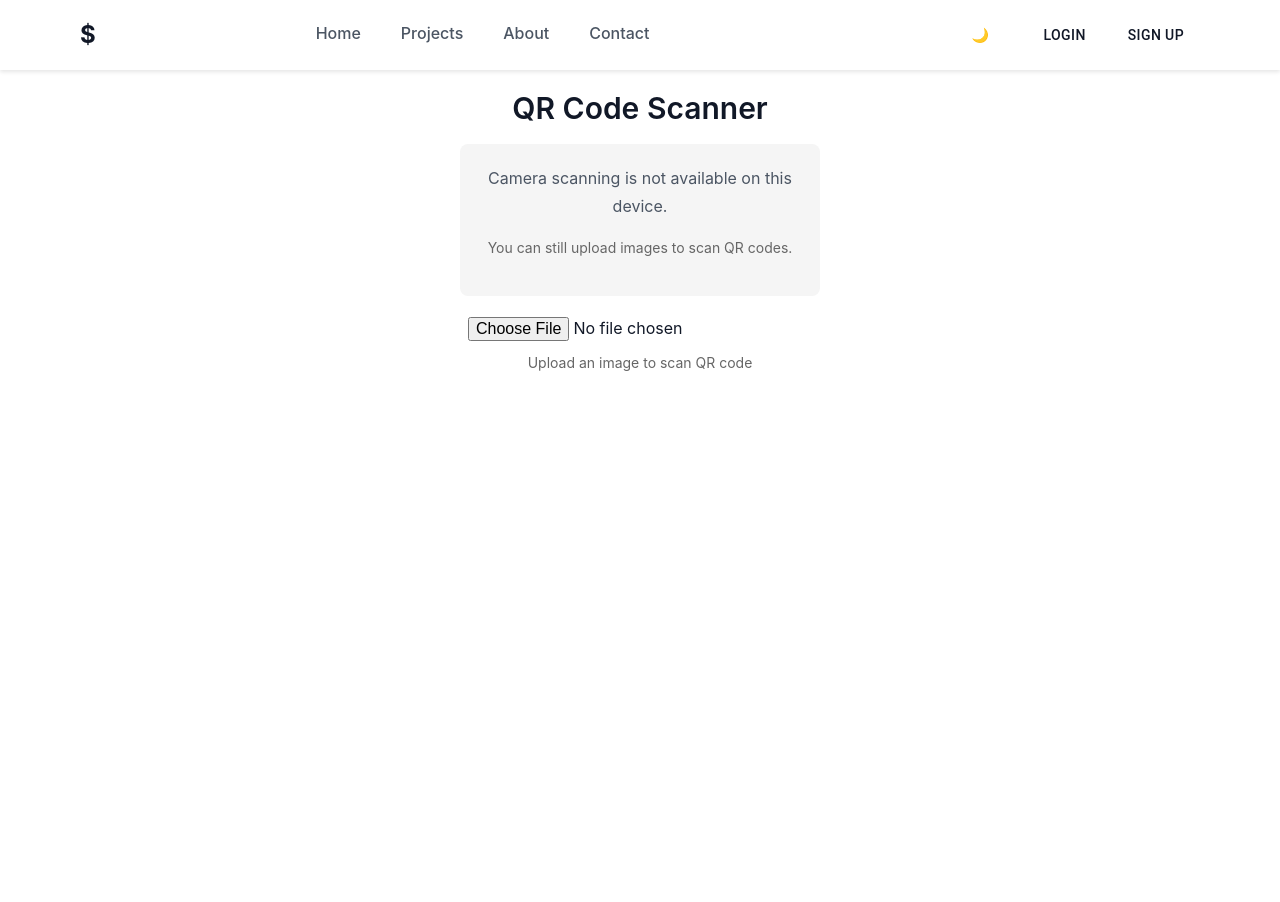
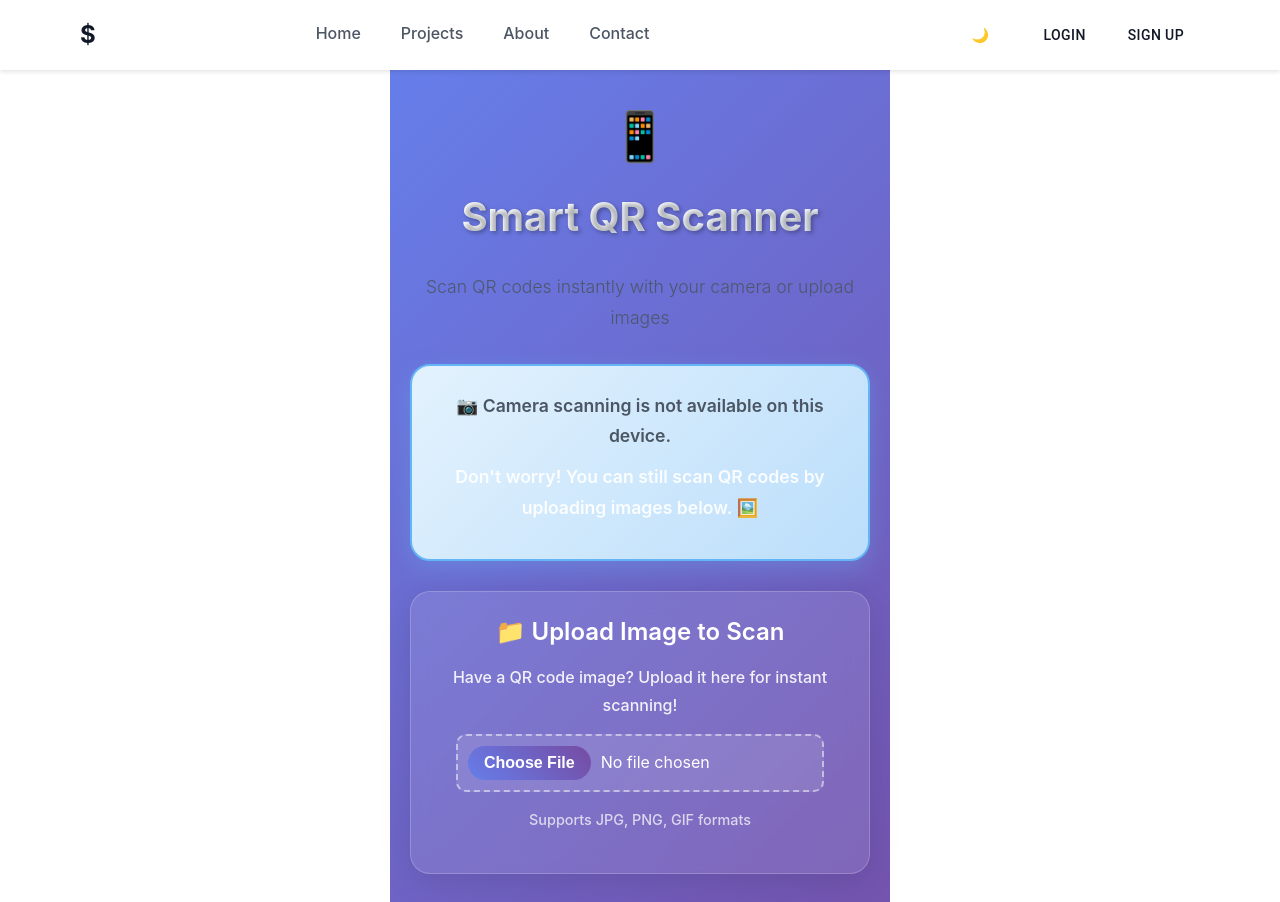
Before and after one commit to memories-storage/Frontend, a React (Create React App) app: page /scanner in a window 1280 px wide. Shown: the top 902 px of the page. Before the commit the page ends 800 px from the top, so only its background shows below. Built offline with nearby package versions, Linux system fonts and the light colour scheme; no server answers; some icons are missing.

Commit message:
enhanced Scanner UI & added camera permission from browser

```diff
--- a/src/pages/Scanner/Scanner.css
+++ b/src/pages/Scanner/Scanner.css
@@ -0,0 +1,248 @@
+.scanner-container {
+  max-width: 500px;
+  margin: 0 auto;
+  text-align: center;
+  padding: 30px 20px;
+  background: linear-gradient(135deg, #667eea 0%, #764ba2 100%);
+  min-height: 100vh;
+  color: white;
+}
+
+.scanner-title {
+  margin-bottom: 30px;
+  font-size: 2.5rem;
+  font-weight: 700;
+  text-shadow: 2px 2px 4px rgba(0,0,0,0.3);
+  background: linear-gradient(45deg, #fff, #f0f8ff);
+  -webkit-background-clip: text;
+  -webkit-text-fill-color: transparent;
+  background-clip: text;
+}
+
+.scanner-subtitle {
+  font-size: 1.1rem;
+  margin-bottom: 30px;
+  opacity: 0.9;
+  font-weight: 300;
+}
+
+.camera-container {
+  margin-bottom: 30px;
+  background: rgba(255,255,255,0.1);
+  padding: 20px;
+  border-radius: 20px;
+  backdrop-filter: blur(10px);
+  border: 1px solid rgba(255,255,255,0.2);
+  box-shadow: 0 8px 32px rgba(0,0,0,0.1);
+}
+
+.camera-video {
+  width: 100%;
+  max-width: 350px;
+  border-radius: 15px;
+  box-shadow: 0 10px 30px rgba(0,0,0,0.3);
+}
+
+.permission-denied {
+  margin-bottom: 30px;
+  padding: 25px;
+  background: linear-gradient(135deg, #ffecd2 0%, #fcb69f 100%);
+  border-radius: 20px;
+  border: 2px solid #ff8a65;
+  box-shadow: 0 8px 25px rgba(255,138,101,0.3);
+  color: #d84315;
+}
+
+.permission-title {
+  color: #d84315;
+  margin-bottom: 15px;
+  font-weight: 700;
+  font-size: 1.3rem;
+}
+
+.permission-text {
+  font-size: 1rem;
+  color: #d84315;
+  margin-bottom: 20px;
+  line-height: 1.5;
+}
+
+.permission-instructions {
+  text-align: left;
+  margin-bottom: 20px;
+  font-size: 0.95rem;
+  color: #d84315;
+  background: rgba(255,255,255,0.3);
+  padding: 15px;
+  border-radius: 10px;
+}
+
+.permission-list {
+  margin: 8px 0;
+  padding-left: 20px;
+  line-height: 1.6;
+}
+
+.permission-list li {
+  margin-bottom: 8px;
+}
+
+.button-group {
+  display: flex;
+  gap: 12px;
+  justify-content: center;
+  flex-wrap: wrap;
+  margin-top: 20px;
+}
+
+.btn {
+  padding: 12px 24px;
+  color: white;
+  border: none;
+  border-radius: 25px;
+  cursor: pointer;
+  font-size: 0.95rem;
+  font-weight: 600;
+  transition: all 0.3s ease;
+  box-shadow: 0 4px 15px rgba(0,0,0,0.2);
+  text-transform: uppercase;
+  letter-spacing: 0.5px;
+}
+
+.btn:hover {
+  transform: translateY(-2px);
+  box-shadow: 0 6px 20px rgba(0,0,0,0.3);
+}
+
+.btn-primary {
+  background: linear-gradient(45deg, #667eea, #764ba2);
+}
+
+.btn-success {
+  background: linear-gradient(45deg, #56ab2f, #a8e6cf);
+}
+
+.btn-secondary {
+  background: linear-gradient(45deg, #6c757d, #495057);
+}
+
+.camera-unavailable {
+  margin-bottom: 30px;
+  padding: 25px;
+  background: linear-gradient(135deg, #e3f2fd 0%, #bbdefb 100%);
+  border-radius: 20px;
+  border: 2px solid #64b5f6;
+  color: #1565c0;
+  box-shadow: 0 8px 25px rgba(100,181,246,0.3);
+}
+
+.camera-unavailable p {
+  font-size: 1.1rem;
+  margin-bottom: 10px;
+  font-weight: 600;
+}
+
+.upload-section {
+  margin: 30px 0;
+  background: rgba(255,255,255,0.1);
+  padding: 25px;
+  border-radius: 20px;
+  backdrop-filter: blur(10px);
+  border: 1px solid rgba(255,255,255,0.2);
+  box-shadow: 0 8px 32px rgba(0,0,0,0.1);
+}
+
+.file-input {
+  margin-bottom: 15px;
+  padding: 10px;
+  border-radius: 10px;
+  border: 2px dashed rgba(255,255,255,0.5);
+  background: rgba(255,255,255,0.1);
+  color: white;
+  cursor: pointer;
+  transition: all 0.3s ease;
+}
+
+.file-input:hover {
+  border-color: rgba(255,255,255,0.8);
+  background: rgba(255,255,255,0.15);
+}
+
+.file-input::file-selector-button {
+  background: linear-gradient(45deg, #667eea, #764ba2);
+  color: white;
+  border: none;
+  padding: 8px 16px;
+  border-radius: 20px;
+  cursor: pointer;
+  font-weight: 600;
+  margin-right: 10px;
+}
+
+.upload-text {
+  font-size: 1rem;
+  color: rgba(255,255,255,0.9);
+  font-weight: 500;
+}
+
+.result-container {
+  margin-top: 30px;
+  padding: 25px;
+  background: linear-gradient(135deg, #e8f5e8 0%, #c8e6c9 100%);
+  border-radius: 20px;
+  border: 2px solid #4caf50;
+  box-shadow: 0 8px 25px rgba(76,175,80,0.3);
+  color: #2e7d32;
+}
+
+.result-container strong {
+  font-size: 1.2rem;
+  font-weight: 700;
+  display: block;
+  margin-bottom: 15px;
+}
+
+.result-text {
+  word-break: break-all;
+  margin-top: 15px;
+  font-size: 1rem;
+  font-family: 'Courier New', monospace;
+  background: rgba(255,255,255,0.5);
+  padding: 15px;
+  border-radius: 10px;
+  border: 1px solid rgba(76,175,80,0.3);
+  line-height: 1.5;
+}
+
+.scanner-icon {
+  font-size: 3rem;
+  margin-bottom: 20px;
+  display: block;
+  animation: pulse 2s infinite;
+}
+
+@keyframes pulse {
+  0% { transform: scale(1); }
+  50% { transform: scale(1.05); }
+  100% { transform: scale(1); }
+}
+
+.feature-highlight {
+  background: rgba(255,255,255,0.1);
+  padding: 15px;
+  border-radius: 15px;
+  margin: 20px 0;
+  border: 1px solid rgba(255,255,255,0.2);
+}
+
+.feature-highlight h3 {
+  margin-bottom: 10px;
+  font-size: 1.2rem;
+  font-weight: 600;
+}
+
+.feature-highlight p {
+  font-size: 0.95rem;
+  opacity: 0.9;
+  line-height: 1.5;
+}
--- a/src/pages/Scanner/Scanner.jsx
+++ b/src/pages/Scanner/Scanner.jsx
@@ -1,5 +1,6 @@
 import React, { useState, useRef } from 'react';
 import jsQR from 'jsqr';
+import './Scanner.css';
 
 const Scanner = () => {
   const [qrResult, setQrResult] = useState(null);
@@ -9,27 +10,27 @@ const Scanner = () => {
   const fileInputRef = useRef(null);
   const [hasRedirected, setHasRedirected] = useState(false);
 
-  // Load QR scanner component dynamically
   React.useEffect(() => {
     const loadQrScanner = async () => {
+      if (window.location.protocol !== 'https:' && window.location.hostname !== 'localhost') {
+        setQrResult('🔒 Camera access requires HTTPS. Please use a secure connection for the best experience!');
+        setCameraAvailable(false);
+        return;
+      }
+
       try {
         const QrScanner = await import('react-qr-scanner');
         setQrScannerComponent(() => QrScanner.default);
 
-        // Check for camera availability and permissions
         if (navigator.mediaDevices && navigator.mediaDevices.getUserMedia) {
-          // Check if we have permission to access camera
           try {
             const stream = await navigator.mediaDevices.getUserMedia({ video: true });
-            stream.getTracks().forEach(track => track.stop()); // Stop the stream immediately
+            stream.getTracks().forEach(track => track.stop());
             setCameraPermission('granted');
             setCameraAvailable(true);
           } catch (permissionError) {
-
             if (permissionError.name === 'NotAllowedError') {
               setCameraPermission('denied');
-              setCameraAvailable(false);
-            } else if (permissionError.name === 'NotFoundError') {
               setCameraAvailable(false);
             } else {
               setCameraAvailable(false);
@@ -38,8 +39,25 @@ const Scanner = () => {
         } else {
           setCameraAvailable(false);
         }
+
+        if (navigator.permissions && navigator.permissions.query) {
+          try {
+            const permission = await navigator.permissions.query({ name: 'camera' });
+            permission.addEventListener('change', () => {
+              if (permission.state === 'granted') {
+                setCameraPermission('granted');
+                setCameraAvailable(true);
+                setQrResult('🎉 Camera access granted! You can now scan QR codes.');
+              } else if (permission.state === 'denied') {
+                setCameraPermission('denied');
+                setCameraAvailable(false);
+              }
+            });
+          } catch (error) {
+            // Permission API not supported
+          }
+        }
       } catch (error) {
-
         setCameraAvailable(false);
       }
     };
@@ -47,7 +65,6 @@ const Scanner = () => {
     loadQrScanner();
   }, []);
 
-  // Handle QR code from image
   const handleImageUpload = (event) => {
     const file = event.target.files[0];
     if (!file) return;
@@ -64,155 +81,180 @@ const Scanner = () => {
           ctx.drawImage(img, 0, 0, img.width, img.height);
           const imageData = ctx.getImageData(0, 0, img.width, img.height);
           const code = jsQR(imageData.data, img.width, img.height);
-          if (code) {
-            setQrResult(code.data);
-          } else {
-            setQrResult('No QR code found in image.');
-          }
+          setQrResult(code ? code.data : '🔍 No QR code found in this image. Please try a different image.');
         } catch (error) {
-          setQrResult('Error processing image: ' + error.message);
+          setQrResult('⚠️ Error processing image: ' + error.message);
         }
       };
-      img.onerror = () => {
-        setQrResult('Error loading image.');
-      };
+      img.onerror = () => setQrResult('❌ Error loading image. Please try a different file.');
       img.src = e.target.result;
     };
-    reader.onerror = () => {
-      setQrResult('Error reading file.');
-    };
+    reader.onerror = () => setQrResult('📁 Error reading file. Please try again.');
     reader.readAsDataURL(file);
   };
 
-  // Handle QR code from camera
   const handleScan = (data) => {
     if (data && !hasRedirected) {
-      // Extract the text from the QR code result
-      let qrText;
-      if (typeof data === 'string') {
-        qrText = data;
-      } else if (data && typeof data === 'object' && data.text) {
-        qrText = data.text;
-      } else if (data && typeof data === 'object' && data.data) {
-        qrText = data.data;
-      } else {
-
-        qrText = JSON.stringify(data);
-      }
+      let qrText = typeof data === 'string' ? data :
+                   data?.text || data?.data || JSON.stringify(data);
 
       setQrResult(qrText);
 
-      // If the scanned data is a valid URL, redirect
       try {
         const url = new URL(qrText);
         setHasRedirected(true);
         window.location.href = url.href;
       } catch (e) {
-        // Not a valid URL, do nothing
+        // Not a valid URL
       }
     }
   };
 
   const handleError = (err) => {
-
-
     if (err.name === 'NotAllowedError') {
       setCameraPermission('denied');
-      setQrResult('Camera access denied. Please allow camera permissions in your browser settings.');
+      setQrResult('🔐 Camera access denied. Click "Try Again" and allow camera permissions when prompted.');
     } else if (err.name === 'NotFoundError') {
-      setQrResult('No camera found on this device.');
+      setQrResult('📷 No camera found on this device. Please use image upload instead.');
     } else if (err.name === 'NotSupportedError') {
-      setQrResult('Camera not supported on this device.');
+      setQrResult('❌ Camera not supported on this device. Please use image upload instead.');
+    } else if (err.name === 'NotReadableError') {
+      setQrResult('📱 Camera is in use by another app. Please close other camera apps and try again.');
     } else {
-      setQrResult('Camera error: ' + (err.message || 'Unknown error'));
+      setQrResult('⚠️ Camera error: ' + (err.message || 'Unknown error. Please try image upload instead.'));
+    }
+  };
+
+  // Function to check permission status
+  const detectPermissionStatus = async () => {
+    if (navigator.permissions && navigator.permissions.query) {
+      try {
+        const permission = await navigator.permissions.query({ name: 'camera' });
+        if (permission.state === 'denied') {
+          setQrResult('🔒 Camera access is blocked. Please enable it in your browser settings.');
+        } else if (permission.state === 'granted') {
+          setQrResult('✅ Camera access is already granted! You can start scanning now.');
+          setCameraPermission('granted');
+          setCameraAvailable(true);
+        }
+      } catch (error) {
+        setQrResult('❓ Unable to check permission status.');
+      }
+    } else {
+      setQrResult('🌐 Permission API not supported in this browser.');
     }
   };
 
   // Function to request camera permission
   const requestCameraPermission = async () => {
     try {
-      const stream = await navigator.mediaDevices.getUserMedia({ video: true });
+      setQrResult('🔐 Requesting camera permission...');
+      const stream = await navigator.mediaDevices.getUserMedia({
+        video: { facingMode: 'environment' }
+      });
       stream.getTracks().forEach(track => track.stop());
       setCameraPermission('granted');
       setCameraAvailable(true);
+      setQrResult('🎉 Camera access granted! You can now scan QR codes.');
     } catch (error) {
-
       setCameraPermission('denied');
-      setQrResult('Camera permission denied. Please allow camera access in your browser settings.');
+      if (error.name === 'NotAllowedError') {
+        setQrResult('❌ Camera permission denied. Please click the camera icon in your browser address bar and select "Allow".');
+      } else {
+        setQrResult('⚠️ Failed to access camera: ' + error.message);
+      }
     }
   };
 
+  const openBrowserSettings = () => {
+    setQrResult('📋 How to enable camera access:\n\n1. 🔍 Look for camera icon in address bar\n2. 👆 Click it and select "Allow"\n3. 🔄 Refresh this page\n\n💡 If you don\'t see the icon, check your browser\'s privacy settings!');
+  };
+
   return (
-    <div style={{ maxWidth: 400, margin: '0 auto', textAlign: 'center', padding: '20px' }}>
-      <h2>QR Code Scanner</h2>
+    <div className="scanner-container">
+      <span className="scanner-icon">📱</span>
+      <h2 className="scanner-title">Smart QR Scanner</h2>
+      <p className="scanner-subtitle">Scan QR codes instantly with your camera or upload images</p>
 
       {cameraAvailable && QrScannerComponent && cameraPermission === 'granted' ? (
-        <div style={{ marginBottom: 20 }}>
+        <div className="camera-container">
+          <h3>🎯 Point your camera at a QR code</h3>
           <QrScannerComponent
             delay={300}
             onError={handleError}
             onScan={handleScan}
-            videoConstraints={{
-              facingMode: 'environment'
-            }}
-            style={{ width: '100%', maxWidth: '300px' }}
+            videoConstraints={{ facingMode: 'environment' }}
+            className="camera-video"
           />
+          <p style={{ marginTop: '15px', fontSize: '0.9rem', opacity: '0.8' }}>
+            Hold steady for best results! 📸
+          </p>
         </div>
       ) : cameraPermission === 'denied' ? (
-        <div style={{ marginBottom: 20, padding: '20px', backgroundColor: '#fff3cd', borderRadius: '8px', border: '1px solid #ffeaa7' }}>
-          <p style={{ color: '#856404', marginBottom: '10px' }}>Camera access denied</p>
-          <p style={{ fontSize: '14px', color: '#856404', marginBottom: '15px' }}>
-            Please allow camera permissions in your browser settings to use the scanner.
+        <div className="permission-denied">
+          <p className="permission-title">🔐 Camera Access Needed</p>
+          <p className="permission-text">
+            We need camera access to scan QR codes for you. It's quick and secure!
           </p>
-          <button
-            onClick={requestCameraPermission}
-            style={{
-              padding: '8px 16px',
-              backgroundColor: '#007bff',
-              color: 'white',
-              border: 'none',
-              borderRadius: '4px',
-              cursor: 'pointer'
-            }}
-          >
-            Try Again
-          </button>
+
+          <div className="permission-instructions">
+            <p><strong>✨ How to enable camera:</strong></p>
+            <ul className="permission-list">
+              <li>🔍 Look for a camera icon in your browser's address bar</li>
+              <li>👆 Click the camera icon and select "Allow"</li>
+              <li>🔄 If no icon appears, try refreshing the page</li>
+              <li>📱 On mobile: Check your device's camera permissions</li>
+            </ul>
+          </div>
+
+          <div className="button-group">
+            <button onClick={requestCameraPermission} className="btn btn-primary">
+              🔄 Try Again
+            </button>
+            <button onClick={detectPermissionStatus} className="btn btn-success">
+              🔍 Check Status
+            </button>
+            <button onClick={openBrowserSettings} className="btn btn-secondary">
+              ⚙️ Settings
+            </button>
+          </div>
         </div>
       ) : (
-        <div style={{ marginBottom: 20, padding: '20px', backgroundColor: '#f5f5f5', borderRadius: '8px' }}>
-          <p>Camera scanning is not available on this device.</p>
-          <p style={{ fontSize: '14px', color: '#666' }}>You can still upload images to scan QR codes.</p>
+        <div className="camera-unavailable">
+          <p>📷 Camera scanning is not available on this device.</p>
+          <p className="upload-text">Don't worry! You can still scan QR codes by uploading images below. 🖼️</p>
         </div>
       )}
 
-      <div style={{ margin: '20px 0' }}>
+      <div className="upload-section">
+        <h3>📁 Upload Image to Scan</h3>
+        <p className="upload-text" style={{ marginBottom: '15px' }}>
+          Have a QR code image? Upload it here for instant scanning!
+        </p>
         <input
           type="file"
           accept="image/*"
           ref={fileInputRef}
           onChange={handleImageUpload}
-          style={{ marginBottom: '10px' }}
+          className="file-input"
         />
-        <p style={{ fontSize: '14px', color: '#666' }}>Upload an image to scan QR code</p>
+        <p className="upload-text" style={{ fontSize: '0.9rem', opacity: '0.8' }}>
+          Supports JPG, PNG, GIF formats
+        </p>
+      </div>
+
+      <div className="feature-highlight">
+        <h3>🚀 Why use our QR Scanner?</h3>
+        <p>• Instant scanning with your camera 📱</p>
+        <p>• Upload images for offline scanning 🖼️</p>
+        <p>• Works on all devices and browsers 🌐</p>
+        <p>• Secure and private - no data stored 🔒</p>
       </div>
 
       {qrResult && (
-        <div style={{
-          marginTop: '20px',
-          padding: '15px',
-          backgroundColor: '#f9f9f9',
-          borderRadius: '8px',
-          border: '1px solid #ddd'
-        }}>
-          <strong>Result:</strong>
-          <div style={{
-            wordBreak: 'break-all',
-            marginTop: 10,
-            fontSize: '14px',
-            fontFamily: 'monospace'
-          }}>
-            {qrResult}
-          </div>
+        <div className="result-container">
+          <strong>🎉 Scan Result:</strong>
+          <div className="result-text">{qrResult}</div>
         </div>
       )}
     </div>
```
